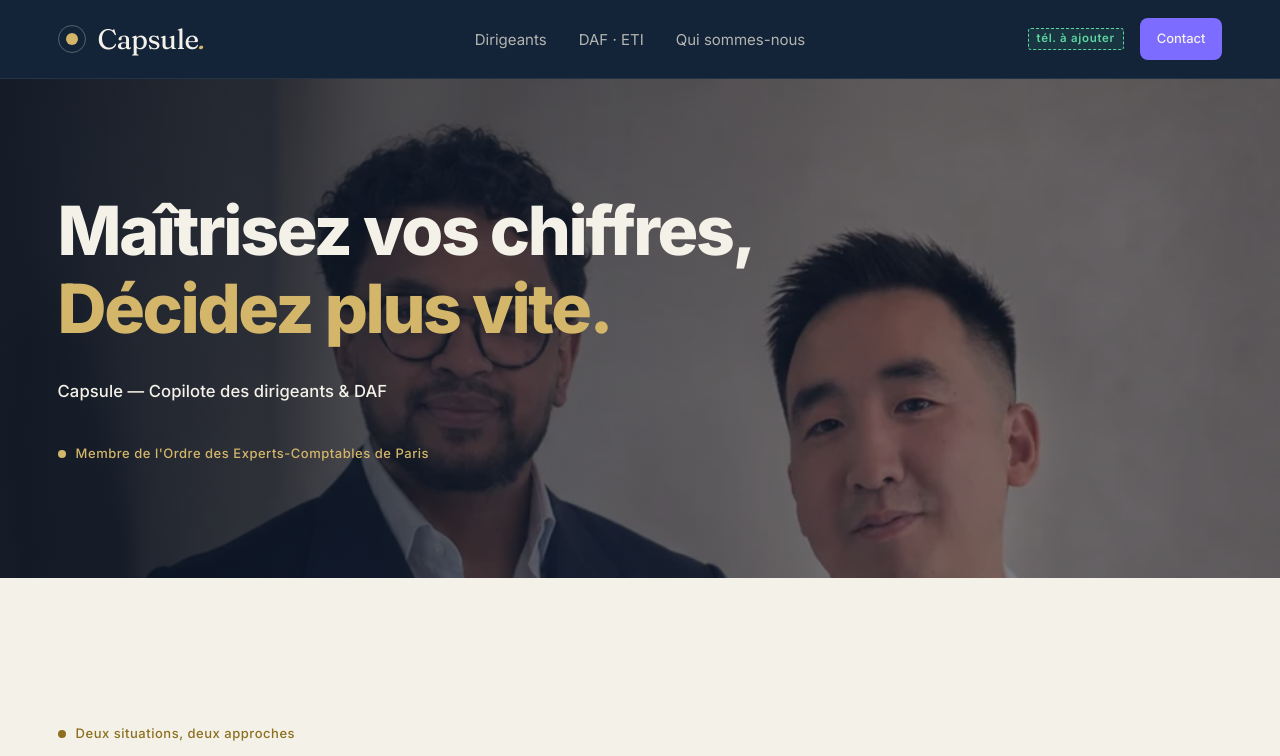
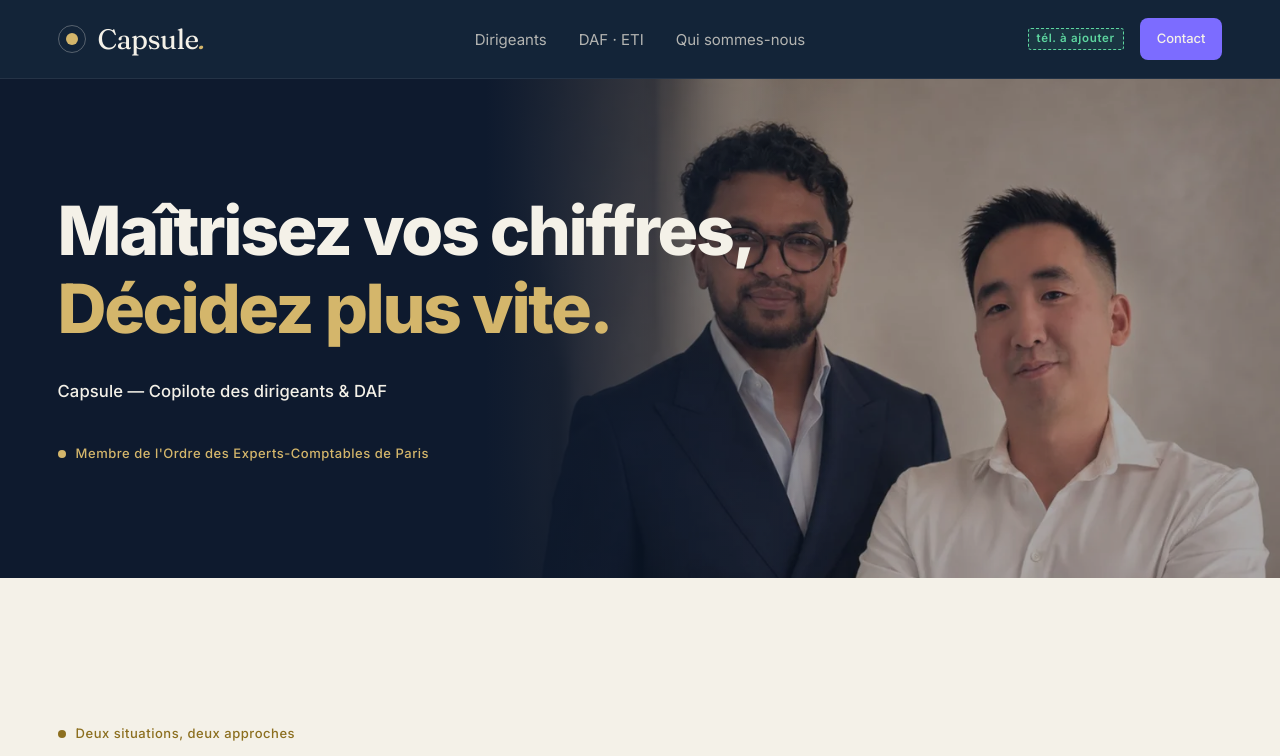
Before and after one commit to capsule-expertise/capsule-expertise-v5, a React (Vite) app: page / in a window 1280 px wide. Shown: the top 756 px of the page. Built offline with nearby package versions, Linux system fonts and the light colour scheme.

Commit message:
fix(hero): photo dezoomee en container 62vw a droite, fade vers navy bg

```diff
--- a/src/components/sections/HeroSection.tsx
+++ b/src/components/sections/HeroSection.tsx
@@ -44,34 +44,38 @@ export function HeroSection() {
         minHeight: 'calc(100svh - var(--spacing-nav-h))',
       }}
     >
-      {/* Photo plein écran en background */}
+      {/* Photo en container droite (~60vw) — pas plein écran pour éviter le
+          sur-zoom d'object-cover. Le 40vw gauche reste navy avec le texte. */}
       <motion.div
-        initial={{ opacity: 0, scale: reduced ? 1 : 1.04 }}
+        initial={{ opacity: 0, scale: reduced ? 1 : 1.03 }}
         animate={{ opacity: 1, scale: 1 }}
         transition={{ duration: reduced ? 0 : 1.4, delay: 0, ease: EASE }}
         aria-hidden
-        className="absolute inset-0 pointer-events-none"
-        style={{ zIndex: 0 }}
+        className="absolute top-0 bottom-0 right-0 pointer-events-none overflow-hidden"
+        style={{
+          width: 'clamp(500px, 62vw, 1100px)',
+          zIndex: 0,
+        }}
       >
         <img
           src={H.heroPhoto.src}
           alt={H.heroPhoto.alt}
           loading="eager"
           className="w-full h-full object-cover"
-          style={{ objectPosition: '60% 22%' }}
+          style={{ objectPosition: '50% 25%' }}
         />
-        {/* Dark overlay navy global — laisse la photo lisible sous le texte */}
+        {/* Dark overlay navy léger — harmonise avec navy bg sans assombrir la photo */}
         <div
           className="absolute inset-0"
-          style={{ background: 'rgba(14, 26, 46, 0.55)' }}
+          style={{ background: 'rgba(14, 26, 46, 0.35)' }}
         />
-        {/* Gradient additionnel à gauche pour aide à la lecture du texte
-            (subtil — ne crée pas de "rideau" visible) */}
+        {/* Fade gauche : la photo se fond doucement dans le navy bg du hero */}
         <div
-          className="absolute inset-0"
+          className="absolute inset-y-0 left-0 pointer-events-none"
           style={{
+            width: '45%',
             background:
-              'linear-gradient(to right, rgba(7, 17, 31, 0.7) 0%, rgba(14, 26, 46, 0.2) 45%, transparent 70%)',
+              'linear-gradient(to right, var(--color-ce-violet) 0%, rgba(14,26,46,0.6) 35%, rgba(14,26,46,0.2) 70%, transparent 100%)',
           }}
         />
       </motion.div>
```
